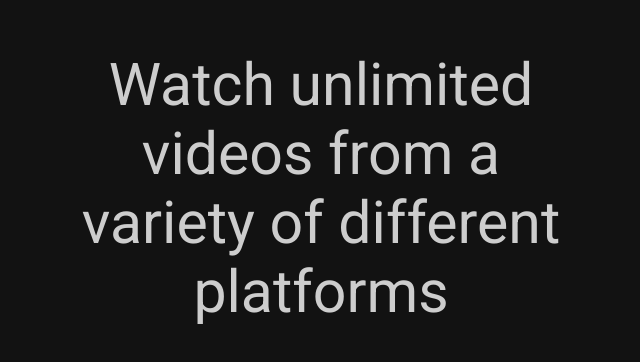
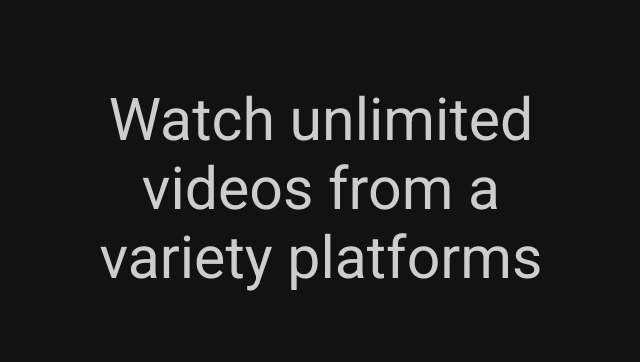
Before and after one commit to Tiqur/Ichis-Frontend, a React (Create React App) app: page / in a window 1280 px wide. Shown: the part 1112-1474 px from the top of the page, without its empty margins (575-1215 px from the left). Built offline with nearby package versions, Linux system fonts and the light colour scheme.

Commit message:
Grammar and image size

```diff
--- a/src/components/Gallery.jsx
+++ b/src/components/Gallery.jsx
@@ -57,7 +57,7 @@ const ImageDiv = styled.img`
     @media(max-width: 1050px) {
         transform: rotateY(${props => props.degY}deg) translateZ(${props => props.translateZ || 0}px);
         opacity: ${props => props.main ? '1' : '0'};
-        height: ${props => props.main ? 'initial' : '0'}px;
+        height: ${props => props.main ? props.size - 75 : '0'}px;
     }
 
 `;
--- a/src/pages/HomePage.jsx
+++ b/src/pages/HomePage.jsx
@@ -89,7 +89,7 @@ const HomePage = (props) => {
             <HeightContainer>
             <ContentBox>
                 <Text color='#CDCDCD' size={59}>
-                    Watch unlimited videos from a variety of different platforms
+                    Watch unlimited videos from a variety platforms
                 </Text>
             </ContentBox>
             <ImageContainer />
```
